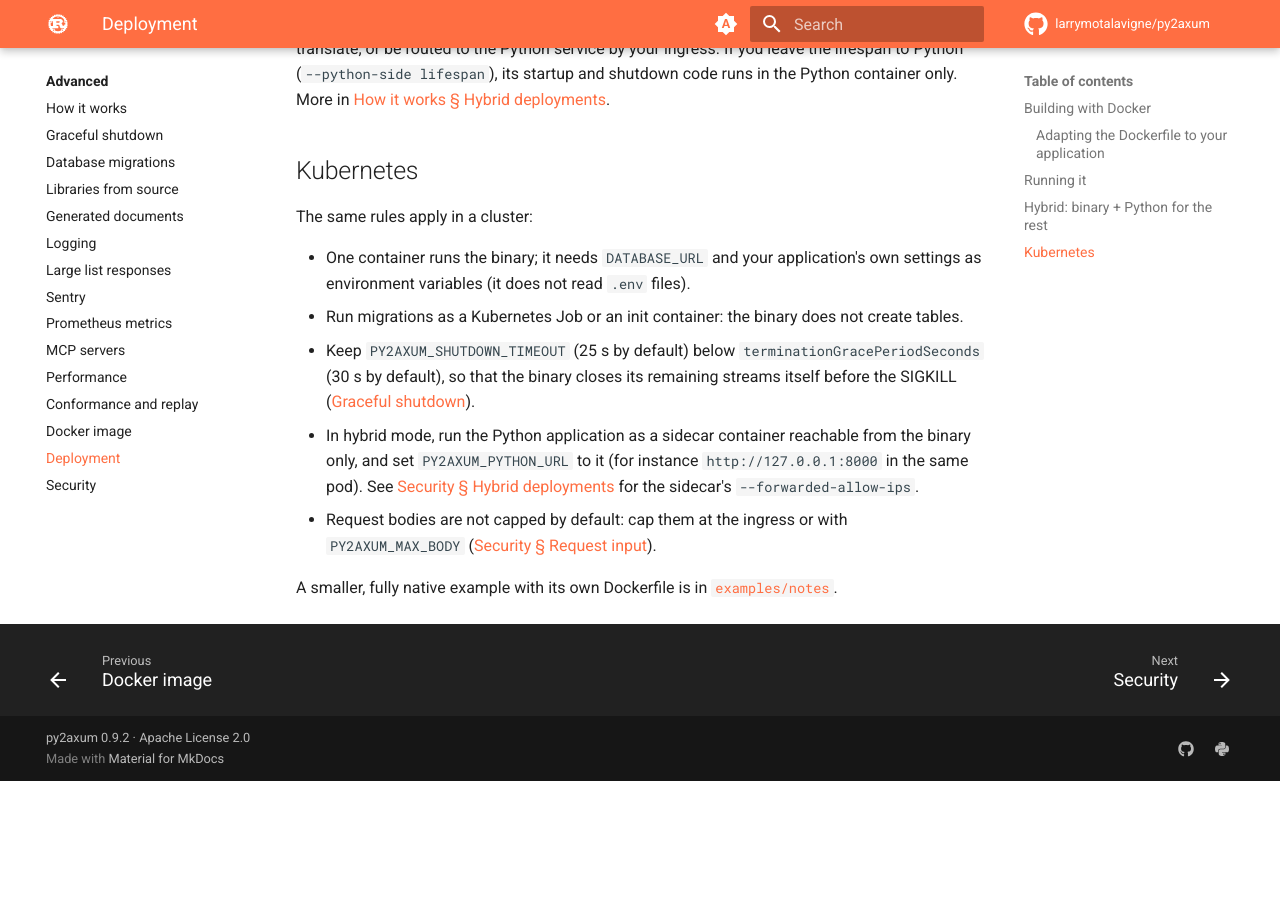
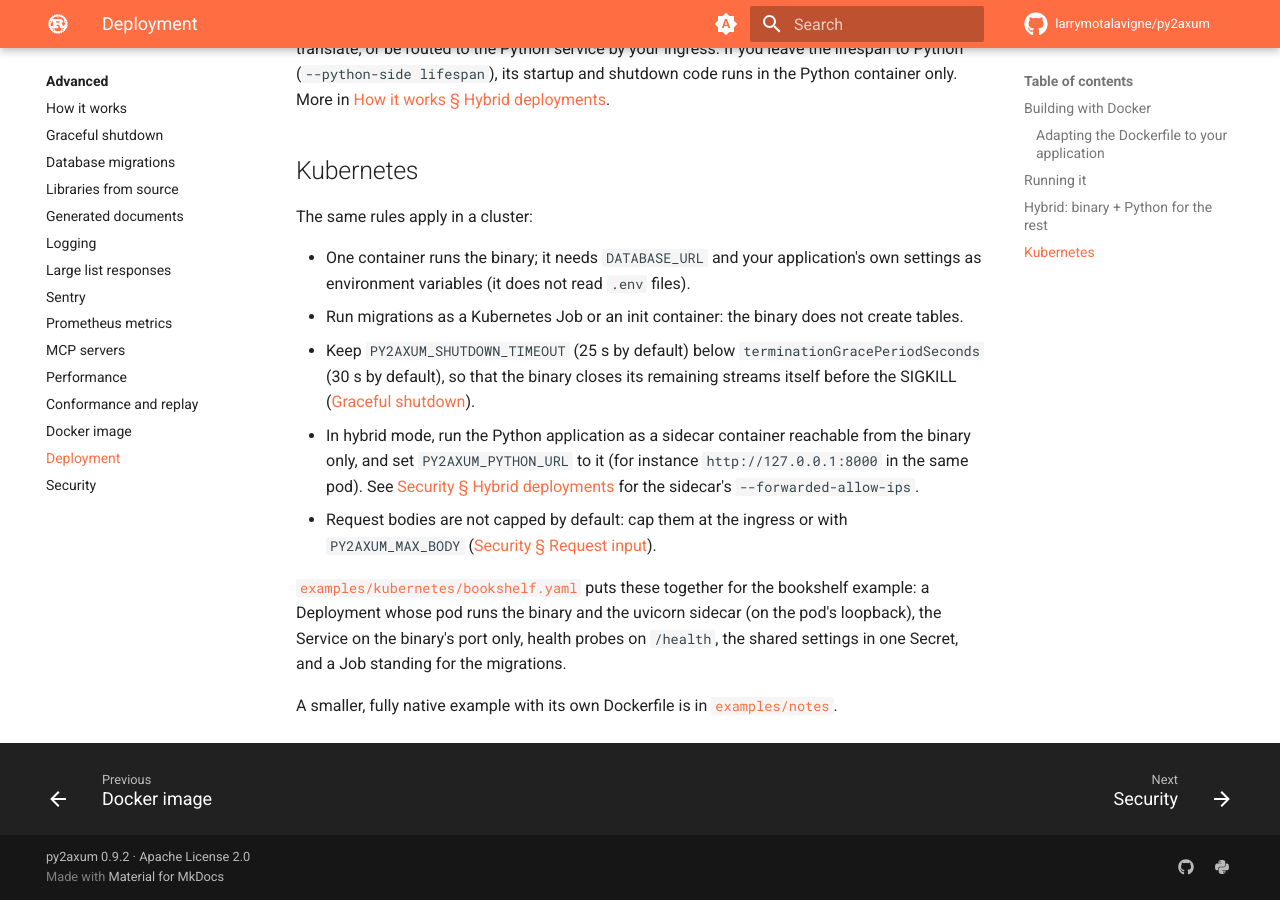
Before and after one commit to larrymotalavigne/py2axum, an MkDocs documentation site: the page built from docs/advanced/deployment.md, in a window 1280 px wide and 900 px high, scrolled down 2381 px. Built offline with MkDocs 1.6.1 and Material for MkDocs 9.7.7, drawn with Linux system fonts in a browser that asks for light colours; comment, search, counter and statistics services are not loaded; before the commit the page ends 3162 px from its top, so only the background shows below that.

Commit message:
Kubernetes example of a hybrid deployment
Co-Authored-By: Claude Opus 5.5 <noreply@anthropic.com>
Claude-Session: https://claude.ai/code/session_01BZ38pjoddmSKYUCVv5wVZ6

```diff
--- a/docs/advanced/deployment.md
+++ b/docs/advanced/deployment.md
@@ -104,4 +104,9 @@ The same rules apply in a cluster:
 - Request bodies are not capped by default: cap them at the ingress or with `PY2AXUM_MAX_BODY`
   ([Security § Request input](security.md#request-input)).
 
+[`examples/kubernetes/bookshelf.yaml`](https://github.com/larrymotalavigne/py2axum/blob/main/examples/kubernetes/bookshelf.yaml)
+puts these together for the bookshelf example: a Deployment whose pod runs the binary and the uvicorn sidecar
+(on the pod's loopback), the Service on the binary's port only, health probes on `/health`, the shared settings
+in one Secret, and a Job standing for the migrations.
+
 A smaller, fully native example with its own Dockerfile is in [`examples/notes`](https://github.com/larrymotalavigne/py2axum/tree/main/examples/notes).
```
Also changed, not shown: changelog.d/kubernetes-example.added.md (added, +2 -0 lines), 1 other file.
